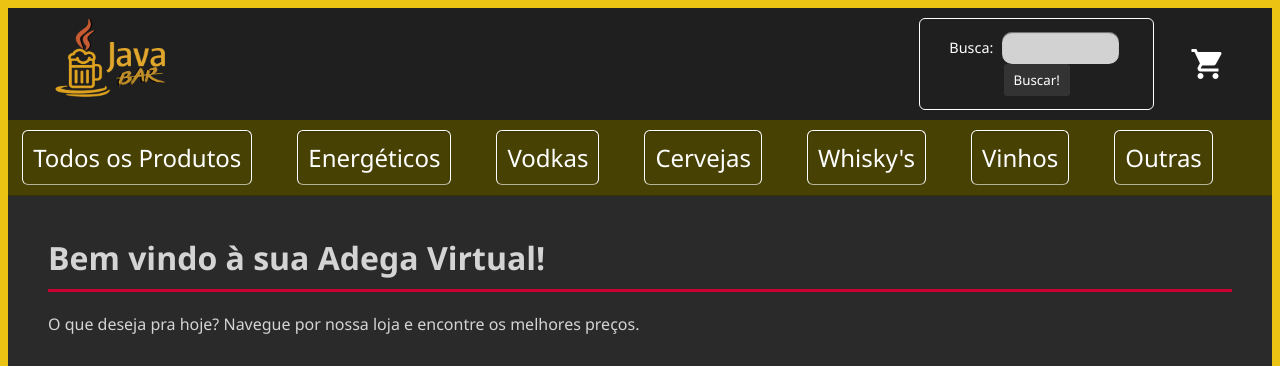
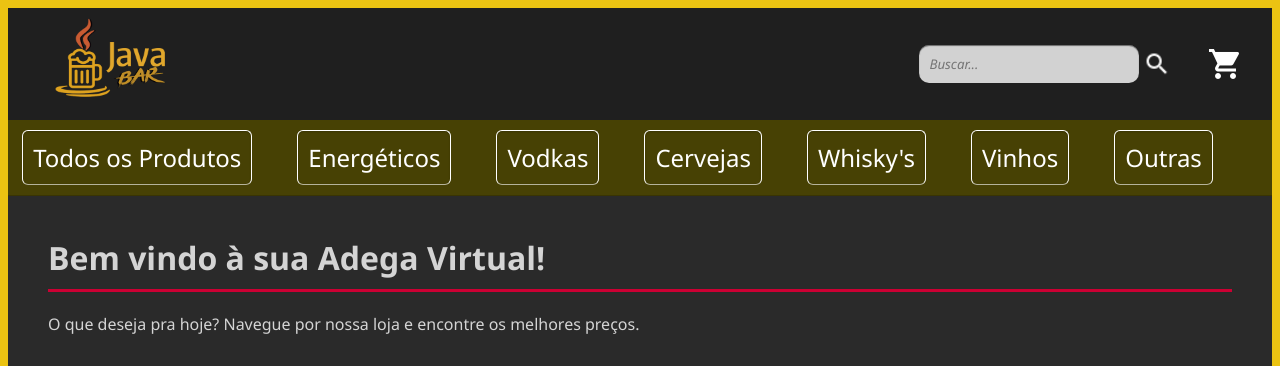
Before and after one commit to vitorgj/projeto-adega-ecommerce, a plain HTML site: page responsive-web/index.html in a window 1280 px wide. Shown: the top 366 px of the page. Drawn offline with Linux system fonts and the light colour scheme.

Commit message:
troquei o input de busca (e deu certo!!!)

```diff
--- a/responsive-web/index.html
+++ b/responsive-web/index.html
@@ -17,12 +17,8 @@
         <div class="logo"><a href="./index.html"><img src="./img/logo/logo-java-bar.png" alt="logo"></a></div>
 
         <div class="search" role="search">
-            <form>
-                <label>Busca:
-                    <input type="text" class="field">
-                    <button>Buscar!</button>
-                </label>
-            </form>
+            <input type="text" id="txt-search" placeholder="Buscar...">
+            <img src="./img/img-content/baseline_search.png" id="btn-search" alt="busca">
         </div>
 
         <div class="head-nav" role="navigation">
--- a/responsive-web/style/scss/style.scss
+++ b/responsive-web/style/scss/style.scss
@@ -99,23 +99,28 @@ blockquote {
 
 // Campo de Busca
 .search {
-    @extend %highlight-section;
     display: inline-flex;
     margin-left: 60%;
     align-items: center;
     justify-content: center;
     text-align: center;
     color: white;
-    font-size: .9em;
-    padding: 1px 10px 1px 10px;
+    font-size: 30px;
 
-    .field {
-        width: 55%;
-        margin: 0 5px;
-        padding: 7px;
-        @include paraTelasMenores(420) {
-            width: 70%;
-        }
+
+    #txt-search {
+        width: 220px;
+        padding: 10px;
+    }
+
+    ::placeholder{
+        font-style: italic;
+    }
+
+    #btn-search {
+        padding-left: 4px;
+        height: 28px;
+        cursor: pointer;
     }
 
     button {
```
Also changed, not shown: responsive-web/img/img-content/baseline_search.png (added), responsive-web/style/css/style.css, 1 other file.
